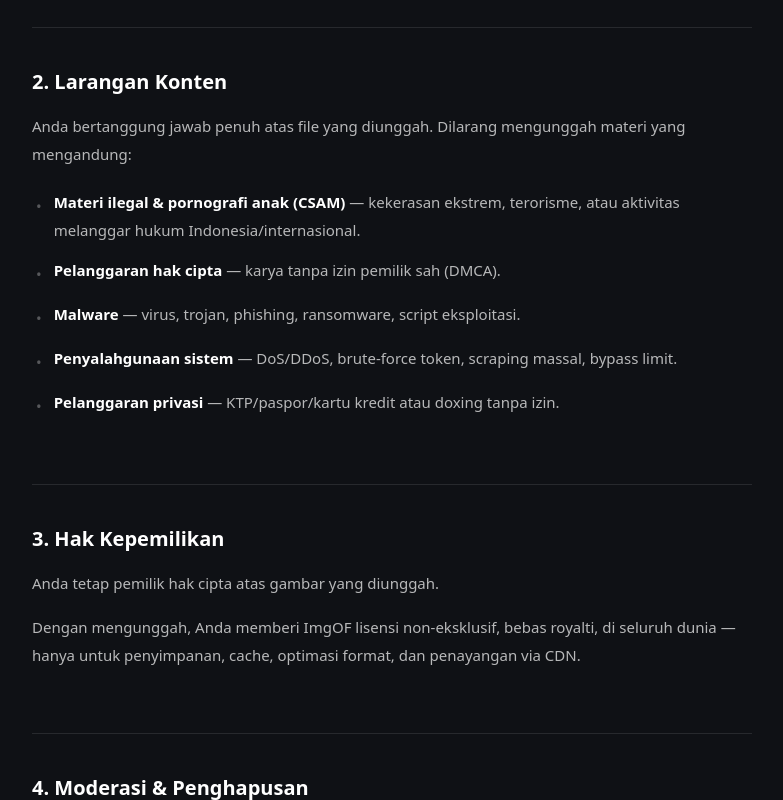
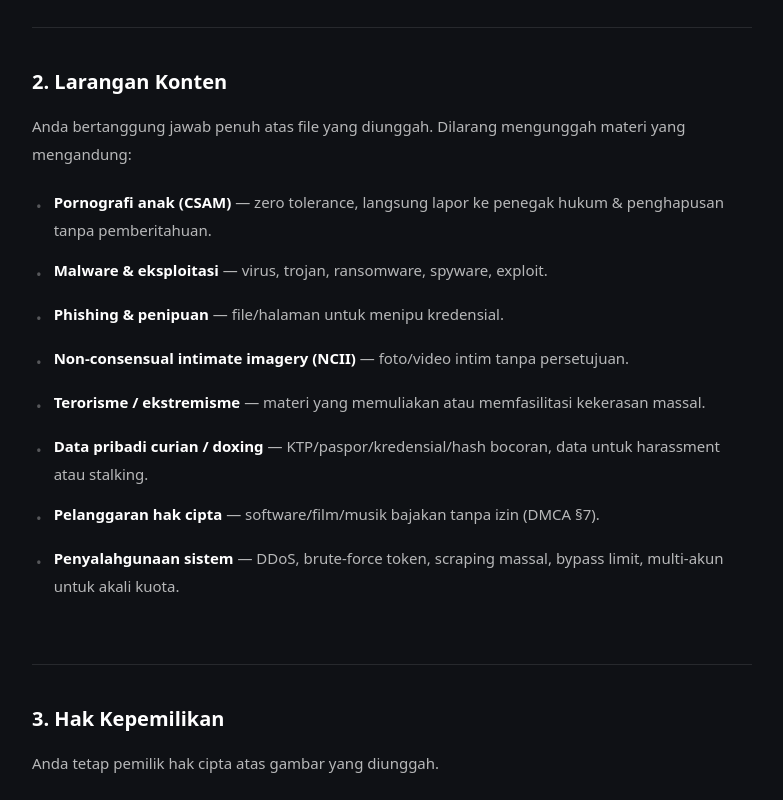
Before and after one commit to raihanirfan/imagehosting, a website: page public/legal.html in a window 1280 px wide. Shown: the part 492-1292 px from the top of the page, without its empty margins (248-1031 px from the left). Drawn offline with Linux system fonts and the light colour scheme.

```diff
--- a/public/app.js
+++ b/public/app.js
@@ -205,7 +205,7 @@ async function handleFilesList(files) {
                 saveToHistory({ id: data.id, url: data.url, delete_token: data.delete_url?.split('token=')[1] || '', timestamp: Date.now() });
                 const rr = queueEl?.querySelector(`[data-qi="${i}"]`); if(rr) bindRowFmts(rr, data.url);
             } else { const rr=queueEl?.querySelector(`[data-qi="${i}"]`); if(rr){ rr.querySelector('.q-state').textContent=' ✗ fail'; rr.querySelector('.q-state').className='q-state text-red-400 shrink-0'; } }
-        } catch (e) { console.error(e); const rr=queueEl?.querySelector(`[data-qi="${i}"]`); if(rr){ rr.querySelector('.q-state').textContent=' ✗'; rr.querySelector('.q-state').className='q-state text-red-400'; const th=rr.querySelector('.q-thumb'); if(th&&!th.src){ try{ const u=URL.createObjectURL(list[i]); th.src=u; }catch{} } } }
+        } catch (e) { console.error(e); const rr=queueEl?.querySelector(`[data-qi="${i}"]`); if(rr){ rr.querySelector('.q-state').textContent=' ✗'; rr.querySelector('.q-state').className='q-state text-red-400'; const th=rr.querySelector('.q-thumb'); if(th&&!th.src){ try{ const candidate=list[i]; const isBlobLike = candidate instanceof Blob; const isSafeImage = isBlobLike && typeof candidate.type === 'string' && candidate.type.startsWith('image/'); if (isSafeImage) { const u=URL.createObjectURL(candidate); th.src=u; } }catch{} } } }
     }
     if (progress) progress.classList.add('hidden');
     if (results.length === 0) alert('Upload failed');
--- a/public/legal.html
+++ b/public/legal.html
@@ -30,11 +30,14 @@
                 <h2 class="text-xl font-semibold text-white mb-4">2. Larangan Konten</h2>
                 <p class="mb-5">Anda bertanggung jawab penuh atas file yang diunggah. Dilarang mengunggah materi yang mengandung:</p>
                 <ul class="space-y-3 ml-1">
-                    <li class="flex gap-3"><span class="text-white/30 mt-1">•</span><span><strong class="text-white">Materi ilegal & pornografi anak (CSAM)</strong> — kekerasan ekstrem, terorisme, atau aktivitas melanggar hukum Indonesia/internasional.</span></li>
-                    <li class="flex gap-3"><span class="text-white/30 mt-1">•</span><span><strong class="text-white">Pelanggaran hak cipta</strong> — karya tanpa izin pemilik sah (DMCA).</span></li>
-                    <li class="flex gap-3"><span class="text-white/30 mt-1">•</span><span><strong class="text-white">Malware</strong> — virus, trojan, phishing, ransomware, script eksploitasi.</span></li>
-                    <li class="flex gap-3"><span class="text-white/30 mt-1">•</span><span><strong class="text-white">Penyalahgunaan sistem</strong> — DoS/DDoS, brute-force token, scraping massal, bypass limit.</span></li>
-                    <li class="flex gap-3"><span class="text-white/30 mt-1">•</span><span><strong class="text-white">Pelanggaran privasi</strong> — KTP/paspor/kartu kredit atau doxing tanpa izin.</span></li>
+                    <li class="flex gap-3"><span class="text-white/30 mt-1">•</span><span><strong class="text-white">Pornografi anak (CSAM)</strong> — zero tolerance, langsung lapor ke penegak hukum &amp; penghapusan tanpa pemberitahuan.</span></li>
+                    <li class="flex gap-3"><span class="text-white/30 mt-1">•</span><span><strong class="text-white">Malware &amp; eksploitasi</strong> — virus, trojan, ransomware, spyware, exploit.</span></li>
+                    <li class="flex gap-3"><span class="text-white/30 mt-1">•</span><span><strong class="text-white">Phishing &amp; penipuan</strong> — file/halaman untuk menipu kredensial.</span></li>
+                    <li class="flex gap-3"><span class="text-white/30 mt-1">•</span><span><strong class="text-white">Non-consensual intimate imagery (NCII)</strong> — foto/video intim tanpa persetujuan.</span></li>
+                    <li class="flex gap-3"><span class="text-white/30 mt-1">•</span><span><strong class="text-white">Terorisme / ekstremisme</strong> — materi yang memuliakan atau memfasilitasi kekerasan massal.</span></li>
+                    <li class="flex gap-3"><span class="text-white/30 mt-1">•</span><span><strong class="text-white">Data pribadi curian / doxing</strong> — KTP/paspor/kredensial/hash bocoran, data untuk harassment atau stalking.</span></li>
+                    <li class="flex gap-3"><span class="text-white/30 mt-1">•</span><span><strong class="text-white">Pelanggaran hak cipta</strong> — software/film/musik bajakan tanpa izin (DMCA §7).</span></li>
+                    <li class="flex gap-3"><span class="text-white/30 mt-1">•</span><span><strong class="text-white">Penyalahgunaan sistem</strong> — DDoS, brute-force token, scraping massal, bypass limit, multi-akun untuk akali kuota.</span></li>
                 </ul>
             </section>
 
```
Also changed, not shown: src/routes/frontend.ts (+2 -2 lines).
